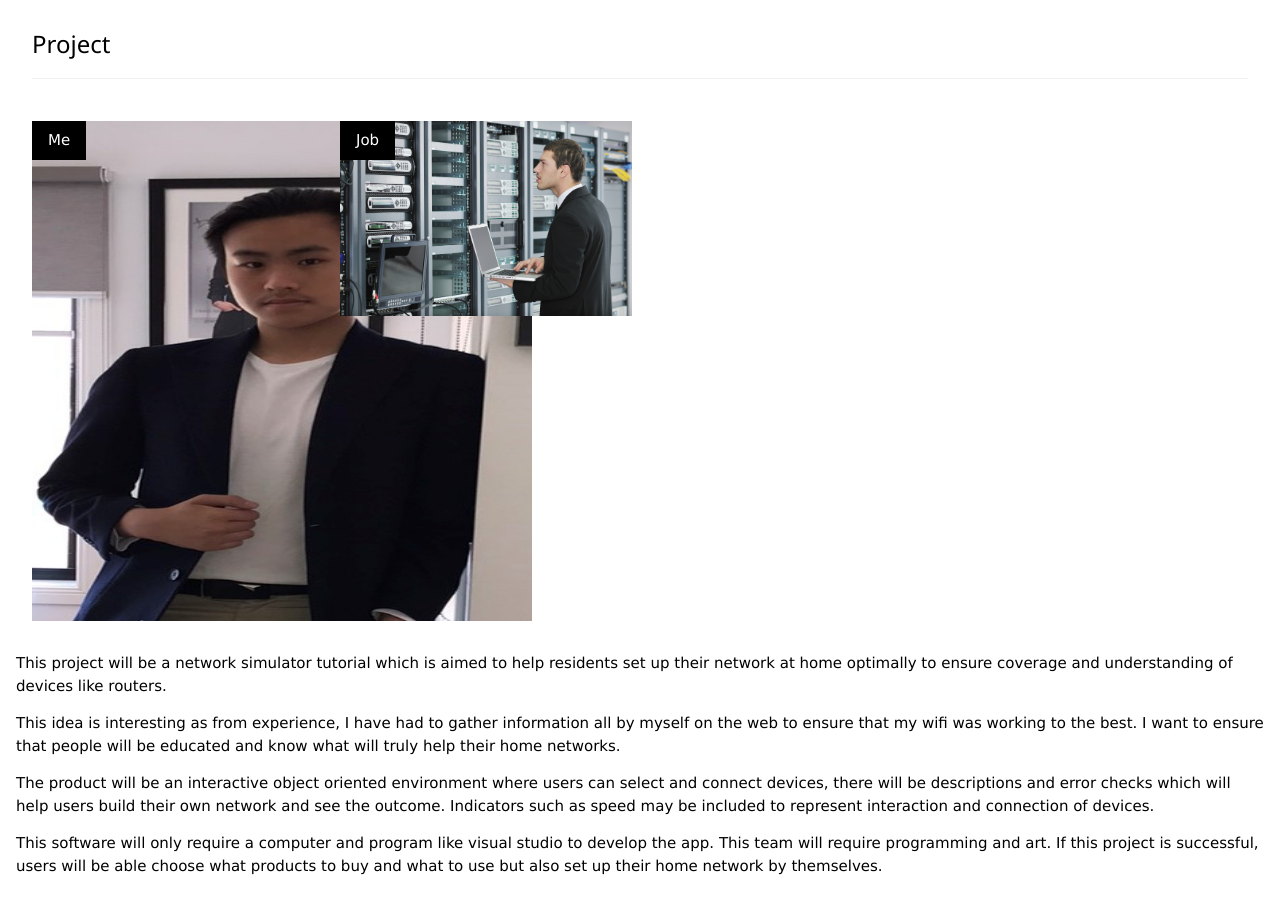
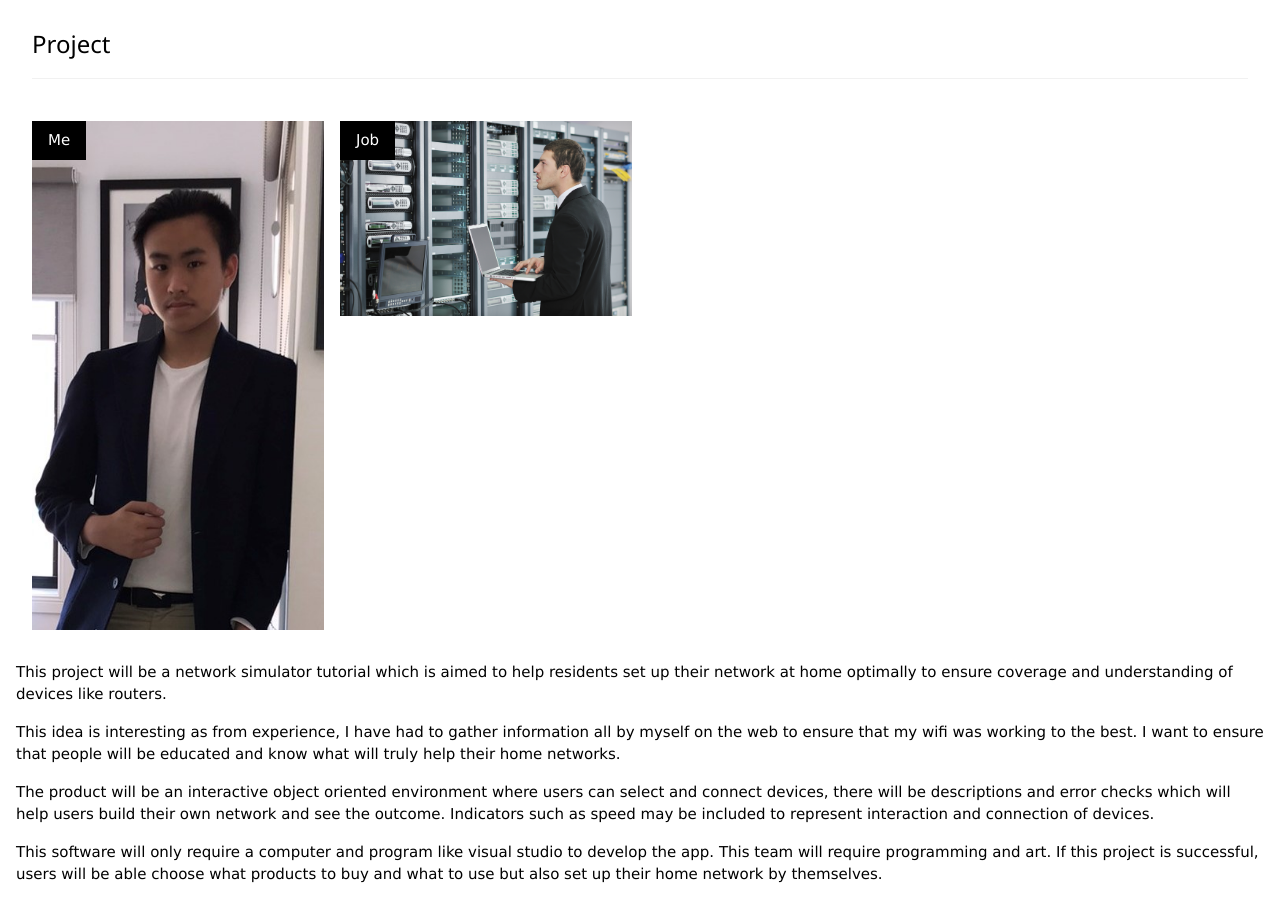
Before and after one commit to s3898301/Assignment-1, a plain HTML site: page index.html in a window 1280 px wide. Shown: the part 840-1758 px from the top of the page. Drawn offline with nearby package versions, Linux system fonts and the light colour scheme.

Commit message:
Update index.html

```diff
--- a/index.html
+++ b/index.html
@@ -34,7 +34,7 @@
     <div class="w3-col l3 m6 w3-margin-bottom">
       <div class="w3-display-container">
         <div class="w3-display-topleft w3-black w3-padding">Me</div>
-        <img src="Images/me.jpg" width="500" height="500">
+        <img src="Images/me.jpg" style="width:100%">
       </div>
     </div>
 
```
